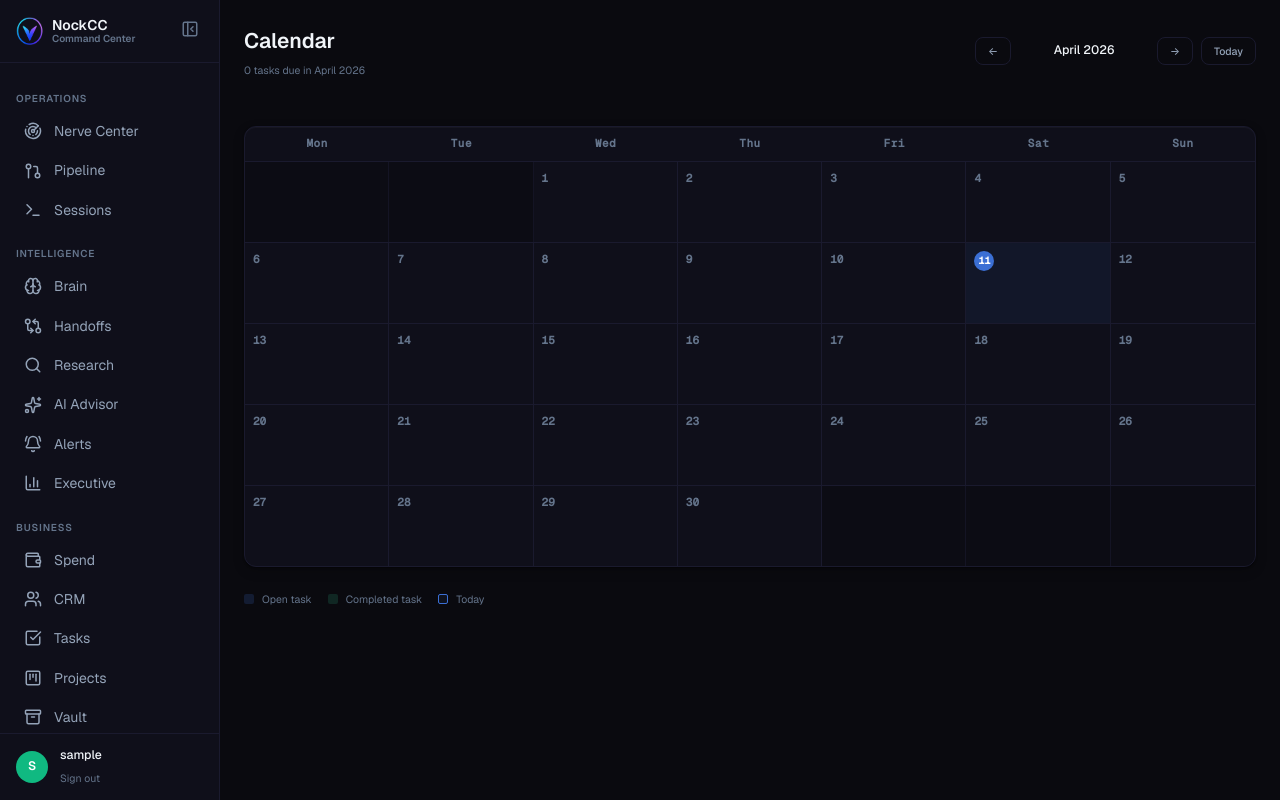
After one commit to nocktechnologies/nock-dashboard, a Django app: page /calendar/ in a window 1280 px wide. The commit adds this page. Run offline with Django 5.2, Linux system fonts and the light colour scheme; the visitor is signed in with stand-in values (Sample User, id 1); data that the repository does not hold is empty; parts of the project's set-up code (start-up, migrations or seed data) failed here and were passed over; some libraries are stand-ins or nearby versions.

Commit message:
feat(ux): Sprint 13 nav + alerts + calendar (P114/P116/P117/P145) (#13)
P114 — Agent Teams hidden from nav (option B, ship properly later)
  base.html: comment out /teams/ sidebar link

P116 — Alerts actionable links + resolve button
  intelligence/views.py: add resolve_alert POST view
  intelligence/urls.py: add alerts/<int:pk>/resolve/ route
  intelligence/templates/intelligence/alerts.html: category action links
    (pipeline → /pipeline/, spend → /spend/, tasks → /pm/tasks/, etc.)
    + Resolve ✓ button on each active alert

P117 — Vault nav verified present
  Vault link confirmed at /vault/ in base.html Business section.
  Templates, views, URLs all intact. No change needed.

P145 — Calendar view (launch dates, sprints, milestones)
  dashboard/views.py: calendar_view — monthly grid from AsanaTask.due_on
  dashboard/urls.py: /calendar/ route
  dashboard/templates/dashboard/calendar.html: month nav + day grid
    with per-day task pills (open blue, completed green)
  base.html: Calendar nav item added under Business section

Co-authored-by: Claude Sonnet 4.6 <noreply@anthropic.com>

```diff
--- /dev/null
+++ b/dashboard/templates/dashboard/calendar.html
@@ -0,0 +1,99 @@
+{% extends "base.html" %}
+{% block title %}Calendar — NockCC{% endblock %}
+
+{% block content %}
+<div style="display: flex; flex-direction: column; gap: var(--space-6);">
+
+    <!-- Header + navigation -->
+    <div class="ncc-page-header">
+        <div>
+            <h1 class="ncc-page-title">Calendar</h1>
+            <p class="text-xs text-muted" style="margin-top: var(--space-1);">
+                {{ tasks_count }} task{{ tasks_count|pluralize }} due in {{ month_name }} {{ year }}
+            </p>
+        </div>
+        <div style="display: flex; align-items: center; gap: var(--space-2);">
+            <a href="?year={{ prev_year }}&month={{ prev_month }}"
+               class="ncc-btn ncc-btn-sm ncc-btn-ghost" title="Previous month">
+                &larr;
+            </a>
+            <span class="text-sm font-medium text-primary" style="min-width: 130px; text-align: center;">
+                {{ month_name }} {{ year }}
+            </span>
+            <a href="?year={{ next_year }}&month={{ next_month }}"
+               class="ncc-btn ncc-btn-sm ncc-btn-ghost" title="Next month">
+                &rarr;
+            </a>
+            <a href="?year={{ today.year }}&month={{ today.month }}"
+               class="ncc-btn ncc-btn-sm ncc-btn-ghost" title="Go to today">
+                Today
+            </a>
+        </div>
+    </div>
+
+    <!-- Calendar grid -->
+    <div class="ncc-card" style="padding: 0; overflow: hidden;">
+
+        <!-- Weekday header -->
+        <div style="display: grid; grid-template-columns: repeat(7, 1fr); border-bottom: 1px solid var(--bg-border);">
+            {% for day_abbr in day_names %}
+            <div style="padding: var(--space-2) var(--space-3); text-align: center; font-size: 11px; font-weight: 600; color: var(--text-muted); font-family: var(--font-mono); letter-spacing: 0.05em;">
+                {{ day_abbr }}
+            </div>
+            {% endfor %}
+        </div>
+
+        <!-- Weeks -->
+        {% for week in weeks %}
+        <div style="display: grid; grid-template-columns: repeat(7, 1fr); {% if not forloop.last %}border-bottom: 1px solid var(--bg-border);{% endif %}">
+            {% for cell in week %}
+            <div style="min-height: 80px; padding: var(--space-2); border-right: 1px solid var(--bg-border); {% if forloop.last %}border-right: none;{% endif %}
+                {% if cell.day == 0 %}background: var(--bg-base); opacity: 0.5;{% elif cell.is_today %}background: rgba(59, 111, 212, 0.08);{% endif %}">
+                {% if cell.day != 0 %}
+                <!-- Day number -->
+                <div style="font-size: 11px; font-weight: 600; margin-bottom: var(--space-1); font-family: var(--font-mono);">
+                    {% if cell.is_today %}
+                    <span style="display: inline-flex; align-items: center; justify-content: center; width: 20px; height: 20px; border-radius: 50%; background: var(--color-blue); color: #fff; font-size: 10px;">{{ cell.day }}</span>
+                    {% else %}
+                    <span style="color: var(--text-muted);">{{ cell.day }}</span>
+                    {% endif %}
+                </div>
+                <!-- Tasks -->
+                {% for task in cell.tasks %}
+                <a href="/pm/tasks/" title="{{ task.name }}{% if task.project %} · {{ task.project.name }}{% endif %}"
+                   style="display: block; margin-bottom: 2px; text-decoration: none; overflow: hidden; text-overflow: ellipsis; white-space: nowrap;">
+                    <span style="font-size: 9px; font-family: var(--font-mono); padding: 1px 5px; border-radius: 3px; display: inline-block; max-width: 100%; overflow: hidden; text-overflow: ellipsis;
+                        {% if task.completed %}background: rgba(52, 211, 153, 0.15); color: var(--color-success);{% else %}background: rgba(59, 111, 212, 0.18); color: var(--color-blue);{% endif %}">
+                        {{ task.name|truncatechars:22 }}
+                    </span>
+                </a>
+                {% endfor %}
+                {% if cell.tasks|length > 3 %}
+                <p style="font-size: 9px; color: var(--text-muted); margin-top: 2px;">+{{ cell.tasks|length|add:"-3" }} more</p>
+                {% endif %}
+                {% endif %}
+            </div>
+            {% endfor %}
+        </div>
+        {% endfor %}
+
+    </div>
+
+    <!-- Legend -->
+    <div style="display: flex; gap: var(--space-4); flex-wrap: wrap; align-items: center;">
+        <div style="display: flex; align-items: center; gap: var(--space-2);">
+            <span style="width: 10px; height: 10px; border-radius: 2px; background: rgba(59, 111, 212, 0.18); display: inline-block;"></span>
+            <span class="text-xs text-muted">Open task</span>
+        </div>
+        <div style="display: flex; align-items: center; gap: var(--space-2);">
+            <span style="width: 10px; height: 10px; border-radius: 2px; background: rgba(52, 211, 153, 0.15); display: inline-block;"></span>
+            <span class="text-xs text-muted">Completed task</span>
+        </div>
+        <div style="display: flex; align-items: center; gap: var(--space-2);">
+            <span style="width: 10px; height: 10px; border-radius: 2px; background: rgba(59, 111, 212, 0.08); border: 1px solid var(--color-blue); display: inline-block;"></span>
+            <span class="text-xs text-muted">Today</span>
+        </div>
+    </div>
+
+</div>
+{% endblock %}
--- a/dashboard/urls.py
+++ b/dashboard/urls.py
@@ -15,4 +15,5 @@ urlpatterns = [
     path("pm/", views.pm_dashboard, name="pm"),
     path("pm/tasks/", views.pm_tasks_all, name="pm-tasks-all"),
     path("pm/<slug:slug>/", views.pm_project_detail, name="pm-project-detail"),
+    path("calendar/", views.calendar_view, name="calendar"),
 ]
--- a/dashboard/views.py
+++ b/dashboard/views.py
@@ -1,5 +1,6 @@
+import calendar as cal_module
 import logging
-from datetime import timedelta
+from datetime import date, timedelta
 from decimal import Decimal
 
 from django.contrib.auth.decorators import login_required
@@ -479,3 +480,80 @@ def pm_project_detail(request: HttpRequest, slug: str) -> HttpResponse:
     return render(request, "dashboard/pm_project_detail.html", {
         "project": project,
     })
+
+
+@require_GET
+@login_required
+def calendar_view(request: HttpRequest) -> HttpResponse:
+    """Calendar view — tasks by due date, sprint info, milestones."""
+    from tasks.models import AsanaTask  # noqa: PLC0415
+
+    today = timezone.localdate()
+    try:
+        year = int(request.GET.get("year", today.year))
+        month = int(request.GET.get("month", today.month))
+        if not (1 <= month <= 12) or not (2020 <= year <= 2030):
+            raise ValueError
+    except (ValueError, TypeError):
+        year, month = today.year, today.month
+
+    # Month boundaries
+    first_day = date(year, month, 1)
+    if month == 12:
+        last_day = date(year + 1, 1, 1) - timedelta(days=1)
+    else:
+        last_day = date(year, month + 1, 1) - timedelta(days=1)
+
+    # Prev / next month navigation
+    if month == 1:
+        prev_year, prev_month = year - 1, 12
+    else:
+        prev_year, prev_month = year, month - 1
+    if month == 12:
+        next_year, next_month = year + 1, 1
+    else:
+        next_year, next_month = year, month + 1
+
+    # Tasks with due dates in this month, grouped by day
+    tasks_qs = (
+        AsanaTask.objects.filter(due_on__gte=first_day, due_on__lte=last_day)
+        .order_by("due_on", "name")
+        .select_related("project")
+    )
+    tasks_by_day: dict[int, list] = {}
+    for task in tasks_qs:
+        tasks_by_day.setdefault(task.due_on.day, []).append(task)
+
+    # Build week grid (0 = padding day outside this month)
+    weeks = []
+    for week in cal_module.monthcalendar(year, month):
+        week_data = []
+        for day_num in week:
+            if day_num == 0:
+                week_data.append({"day": 0, "tasks": [], "is_today": False})
+            else:
+                is_today = (
+                    year == today.year
+                    and month == today.month
+                    and day_num == today.day
+                )
+                week_data.append({
+                    "day": day_num,
+                    "tasks": tasks_by_day.get(day_num, []),
+                    "is_today": is_today,
+                })
+        weeks.append(week_data)
+
+    return render(request, "dashboard/calendar.html", {
+        "year": year,
+        "month": month,
+        "month_name": cal_module.month_name[month],
+        "weeks": weeks,
+        "prev_year": prev_year,
+        "prev_month": prev_month,
+        "next_year": next_year,
+        "next_month": next_month,
+        "today": today,
+        "tasks_count": tasks_qs.count(),
+        "day_names": list(cal_module.day_abbr),
+    })
--- a/intelligence/urls.py
+++ b/intelligence/urls.py
@@ -9,6 +9,7 @@ urlpatterns = [
     path("executive/", views.executive_dashboard, name="executive"),
     path("advisor/", views.advisor_page, name="advisor"),
     path("alerts/", views.alerts_page, name="alerts"),
+    path("alerts/<int:pk>/resolve/", views.resolve_alert, name="resolve-alert"),
 
     # APIs
     path("api/alerts/", views.alerts_api, name="alerts-api"),
--- a/templates/base.html
+++ b/templates/base.html
@@ -128,13 +128,18 @@
                     <i data-lucide="archive" class="ncc-sidebar-item-icon"></i>
                     <span class="ncc-sidebar-item-label">Vault</span>
                 </a>
+                <a href="/calendar/" class="ncc-sidebar-item {% if '/calendar/' in request.path %}active{% endif %}" title="Calendar">
+                    <i data-lucide="calendar" class="ncc-sidebar-item-icon"></i>
+                    <span class="ncc-sidebar-item-label">Calendar</span>
+                </a>
 
                 <!-- System -->
                 <div class="ncc-sidebar-section-label">System</div>
-                <a href="/teams/" class="ncc-sidebar-item {% if '/teams/' in request.path %}active{% endif %}" title="Teams">
+                {# P114: Agent Teams hidden from nav — option B, ship properly later #}
+                {# <a href="/teams/" class="ncc-sidebar-item {% if '/teams/' in request.path %}active{% endif %}" title="Teams">
                     <i data-lucide="bot" class="ncc-sidebar-item-icon"></i>
                     <span class="ncc-sidebar-item-label">Teams</span>
-                </a>
+                </a> #}
                 <a href="/prompts/" class="ncc-sidebar-item {% if '/prompts/' in request.path %}active{% endif %}" title="Prompts">
                     <i data-lucide="message-square" class="ncc-sidebar-item-icon"></i>
                     <span class="ncc-sidebar-item-label">Prompts</span>
```
Also changed, not shown: intelligence/templates/intelligence/alerts.html (+19 -1 lines), intelligence/views.py (+12 -1 lines).
